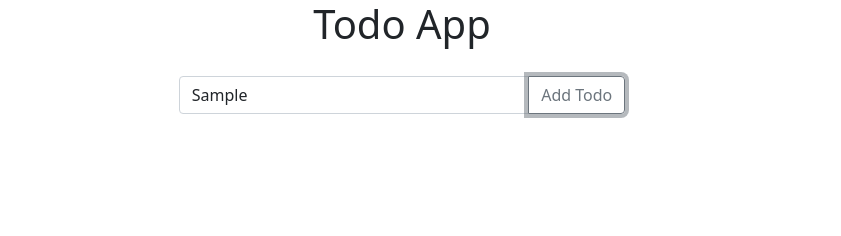
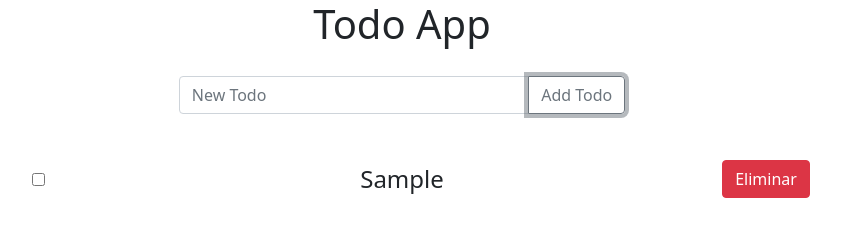
Before and after one commit to kraiver117/TodoApp-Bedu, a plain HTML site: page index.html in a window 1280 px wide. Both pictures are taken after typing "Sample" into the empty fields and a click on the button "Add Todo". Shown: the whole page, without its empty margins (238-1079 px from the left). Drawn offline with nearby package versions, Linux system fonts and the light colour scheme.

Commit message:
Add Todo Functionality

```diff
--- a/app.js
+++ b/app.js
@@ -15,7 +15,7 @@ class TodoList {
     }
 
     addTodo(todo){
-
+        this.todos.push(todo);
     }
 
     deleteTodo(id){
@@ -27,6 +27,9 @@ class TodoList {
     }
 
 }
+
+//Instance of todoList class
+const todoList = new TodoList();
 
 //Styles
 //For the styles we use Bootstrap
@@ -43,10 +46,60 @@ app.appendChild(title);
 
 //Input and button to add TODOS
 const input = `<div class="input-group mb-3 input-container">
-<input type="text" class="form-control pl-5" placeholder="New Todo">
+<input id='InputTodo' type="text" class="form-control pl-5" placeholder="New Todo">
 <button class="btn btn-outline-secondary" type="button" id="AddTodo">Add Todo</button>
 </div>`;
 
 const inputDiv = document.createElement('div');
 inputDiv.innerHTML = input;
 app.appendChild(inputDiv);
+
+//-------Create TODO-------//
+const taskInput = document.querySelector('#InputTodo');
+
+const divTodoList = document.createElement('ul');
+divTodoList.className = 'todo-list'
+app.appendChild(divTodoList);
+
+const createTodoHTML = (todo) => {
+    const htmlTodo = `<li class="${todo.completed ? "completed" : ""}" data-id="${todo.id}">
+        <div class="view container">
+            <input class="toggle" type="checkbox" ${todo.completed ? "checked" : ""}>
+            <label>${todo.todo}</label>
+            <button id='delete-todo' class="btn btn-danger" >Eliminar</button>
+        </div>
+    </li>`
+
+    const div = document.createElement('div');
+    div.innerHTML = htmlTodo;
+
+    divTodoList.append(div.firstElementChild)
+
+    return div.firstElementChild;
+
+}
+
+function printTodo(input) {
+    const newTodo = new Todo(input.value);
+        todoList.addTodo(newTodo);
+        createTodoHTML(newTodo);
+        input.value = "";
+}
+
+//Add TODO using button
+const addTodoButton = document.querySelector('#AddTodo');
+
+addTodoButton.addEventListener('click', (event) => {
+    if (taskInput.value.length > 0){
+        printTodo(taskInput);
+    }
+})
+
+///Add todo using Enter Key
+taskInput.addEventListener('keyup', (event) => {
+    if (event.keyCode == 13 && taskInput.value.length > 0) {
+        printTodo(taskInput);
+    }
+})
+
+//------------------------//
--- a/css/styles.css
+++ b/css/styles.css
@@ -9,3 +9,28 @@
 		padding-right: 0;
 	}
   }
+
+/*Create Todo*/
+.todo-list {
+	margin: 0;
+	padding: 0;
+	list-style: none;
+}
+
+.todo-list li {
+	position: relative;
+	font-size: 24px;
+	border-bottom: 1px solid #ededed;
+	padding: 10px 0px;
+}
+
+.todo-list li:last-child {
+	border-bottom: none;
+}
+
+.todo-list li .view {
+	display: grid;
+	grid-template-columns: repeat(3, 1fr);
+	justify-items: center;
+	align-items: center;
+}
```
